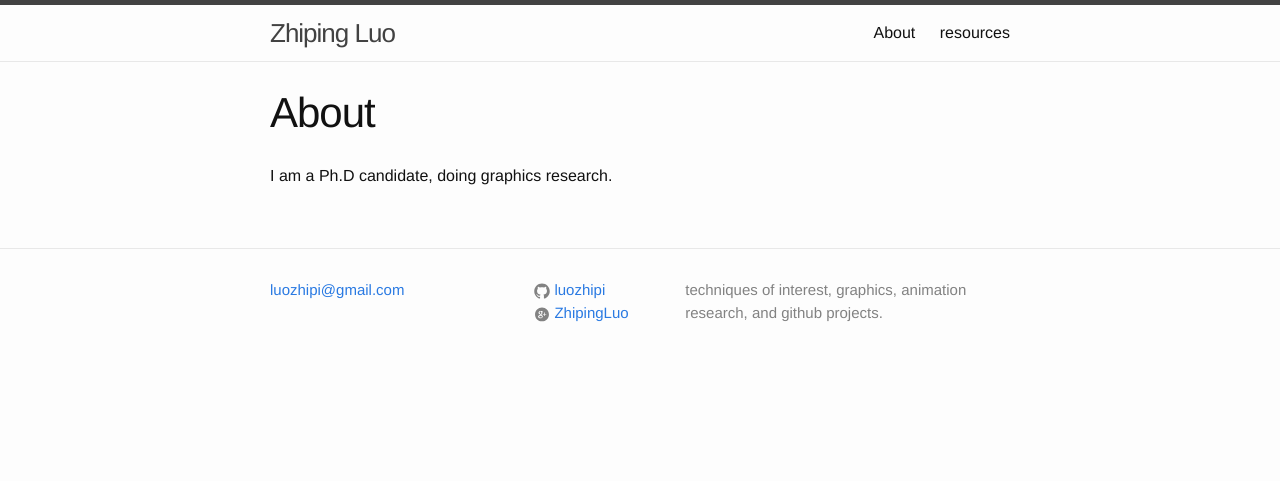
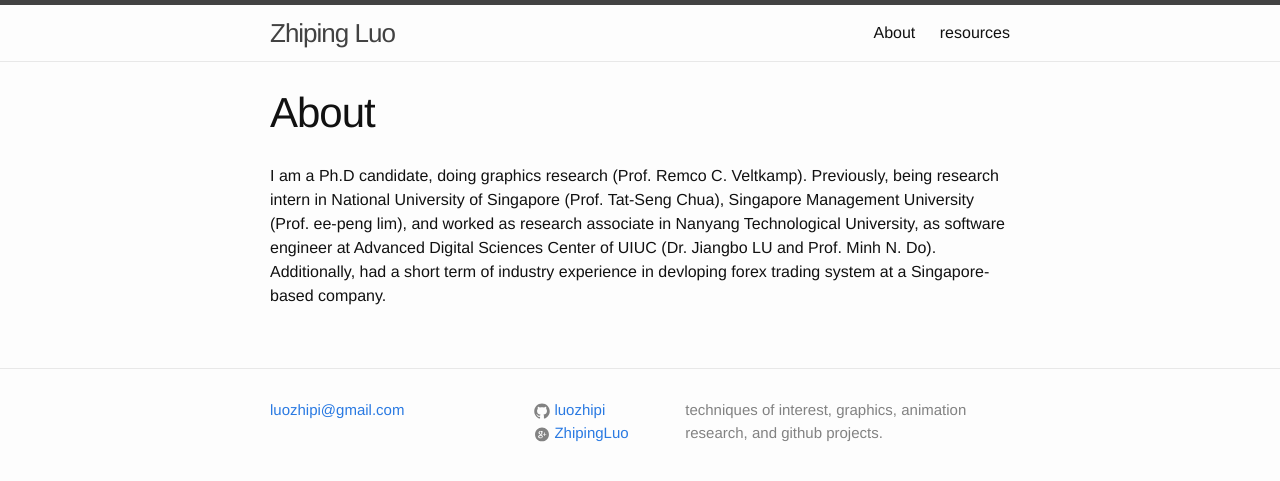
Before and after one commit to luozhipi/luozhipi.github.io, a Jekyll site: the page built from about.md, in a window 1280 px wide. Shown: the top 481 px of the page. Built offline with Jekyll 4.4.1, drawn with Linux system fonts in a browser that asks for light colours.

Commit message:
Update about.md

```diff
--- a/about.md
+++ b/about.md
@@ -4,4 +4,4 @@
 permalink: /about/
 ---
 
-I am a Ph.D candidate, doing graphics research.
+I am a Ph.D candidate, doing graphics research (Prof. Remco C. Veltkamp). Previously, being research intern in National University of Singapore (Prof. Tat-Seng Chua), Singapore Management University (Prof. ee-peng lim), and worked as research associate in Nanyang Technological University, as software engineer at Advanced Digital Sciences Center of UIUC (Dr. Jiangbo LU and Prof. Minh N. Do). Additionally, had a short term of industry experience in devloping forex trading system at a Singapore-based company.
```
